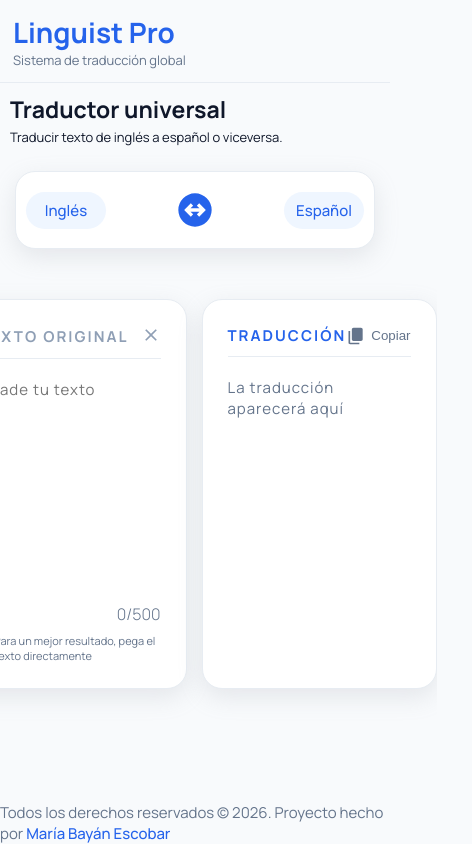
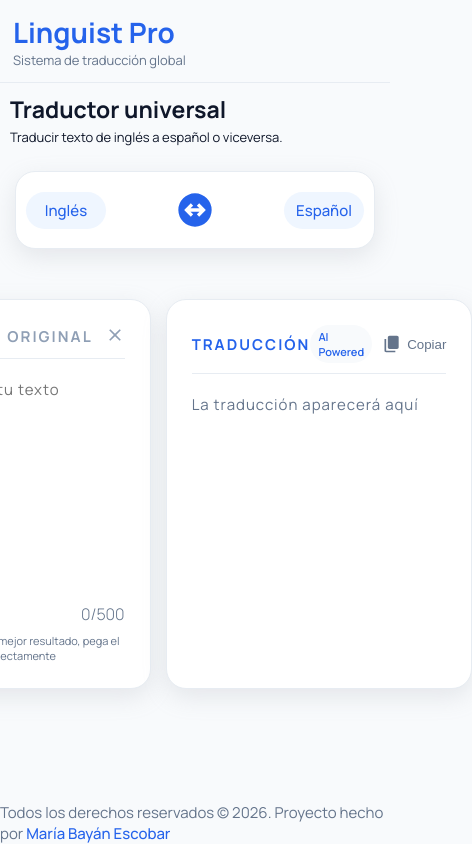
Before and after one commit to MariaBayan-Dev/linguist-pro, a plain HTML site: page index.html in a window 390 px wide. Shown: the whole page, 472 px wide, since content can reach past the window. Drawn offline with Linux system fonts and the light colour scheme.

Commit message:
Cambios en CSS y revisión. Hacer responsive.

```diff
--- a/index.html
+++ b/index.html
@@ -53,10 +53,14 @@
         <div class="translate__box">
           <div class="translate__header">
               <h2 class="translate__title-translation">Traducción</h2>
-              <button class="translate__button-copy" id="translate__button-copy">
-                <svg class="translate__copy" xmlns="http://www.w3.org/2000/svg" width="20" height="20" viewBox="0 0 24 24"><path fill="currentColor" d="M9 18q-.825 0-1.412-.587T7 16V4q0-.825.588-1.412T9 2h9q.825 0 1.413.588T20 4v12q0 .825-.587 1.413T18 18zm-4 4q-.825 0-1.412-.587T3 20V6h2v14h11v2z"/></svg>
-                <span class="translate__copy-text">Copiar</span>
+
+              <div class="translate__header-actions">
+                <span class="translate__ai-badge">AI Powered</span>
+                <button class="translate__button-copy" id="translate__button-copy">
+                  <svg class="translate__copy" xmlns="http://www.w3.org/2000/svg" width="20" height="20" viewBox="0 0 24 24"><path fill="currentColor" d="M9 18q-.825 0-1.412-.587T7 16V4q0-.825.588-1.412T9 2h9q.825 0 1.413.588T20 4v12q0 .825-.587 1.413T18 18zm-4 4q-.825 0-1.412-.587T3 20V6h2v14h11v2z"/></svg>
+                  <span class="translate__copy-text">Copiar</span>
               </button>
+              </div>
           </div>
           <p class="translate__text" id="translate__text"></p>
         </div>
--- a/styles.css
+++ b/styles.css
@@ -15,7 +15,7 @@
     --color-hover: #1742a0;
     --shadow: rgba(149, 157, 165, 0.2) 0px 8px 24px;
     --color-icon: #8f9fb5;
-    --color-icon-tip: #eeea14;
+    --color-warning: #F59E0B;
 }
 
 
@@ -126,6 +126,12 @@
     display: block;
     margin: 0.80rem;
     color: var(--color-primary);
+    transition: transform;
+}
+
+.lenguage__icon:hover{
+    transform: rotate(180deg);
+    transition: transform 0.3s ease;
 }
 
 .translate__container{
@@ -156,6 +162,21 @@
     align-items: center;
     border-bottom: 1px solid var(--color-border);
     padding-bottom: 1rem;
+}
+
+.translate__header-actions{
+    display: flex;
+    align-items: center;
+    gap: 1rem;
+}
+
+.translate__ai-badge{
+    background-color: var(--color-background);
+    color: var(--color-primary);
+    font-size: 1.1rem;
+    font-weight: 600;
+    padding: 0.4rem 0.8rem;
+    border-radius: 20px;
 }
 
 .translate__button-close{
@@ -242,7 +263,7 @@
 }
 
 .translate__icon-tip{
-    color: var(--color-icon-tip);
+    color: var(--color-warning);
 }
 
 .translate__text{
```
